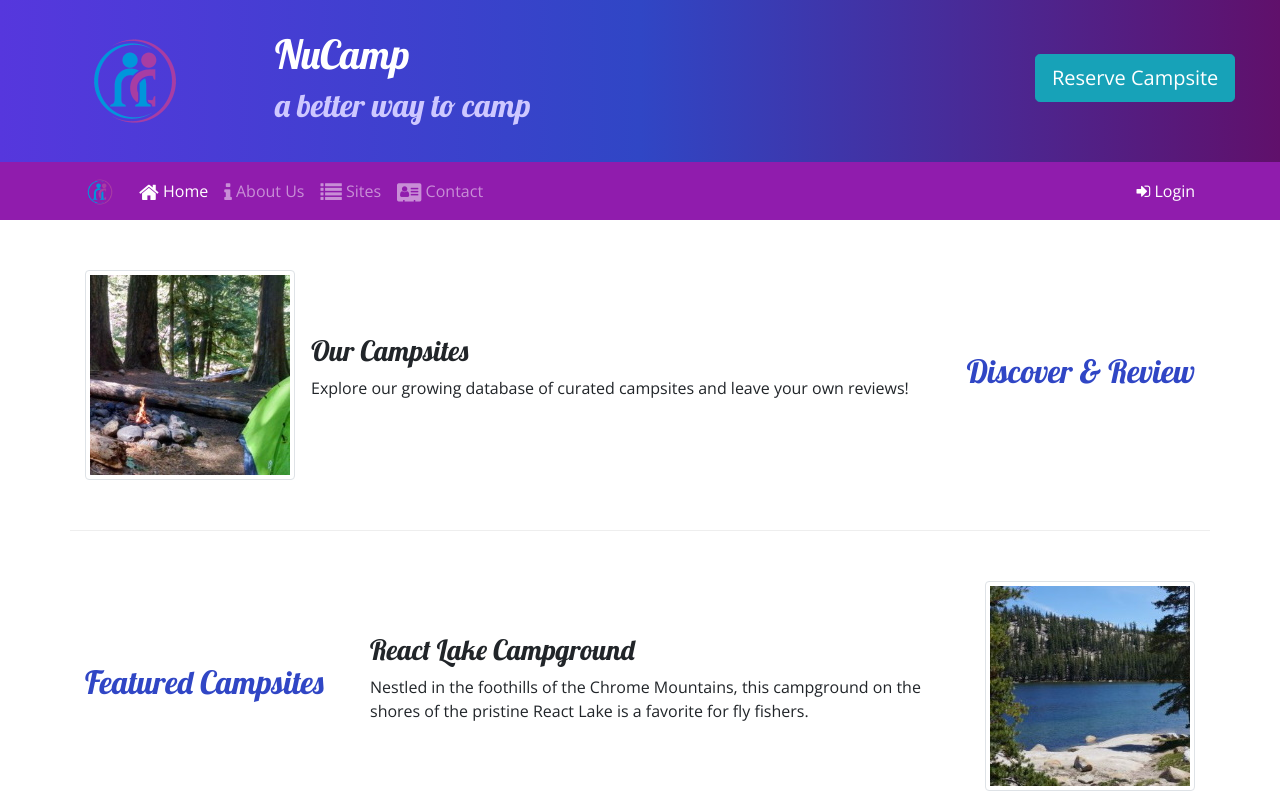
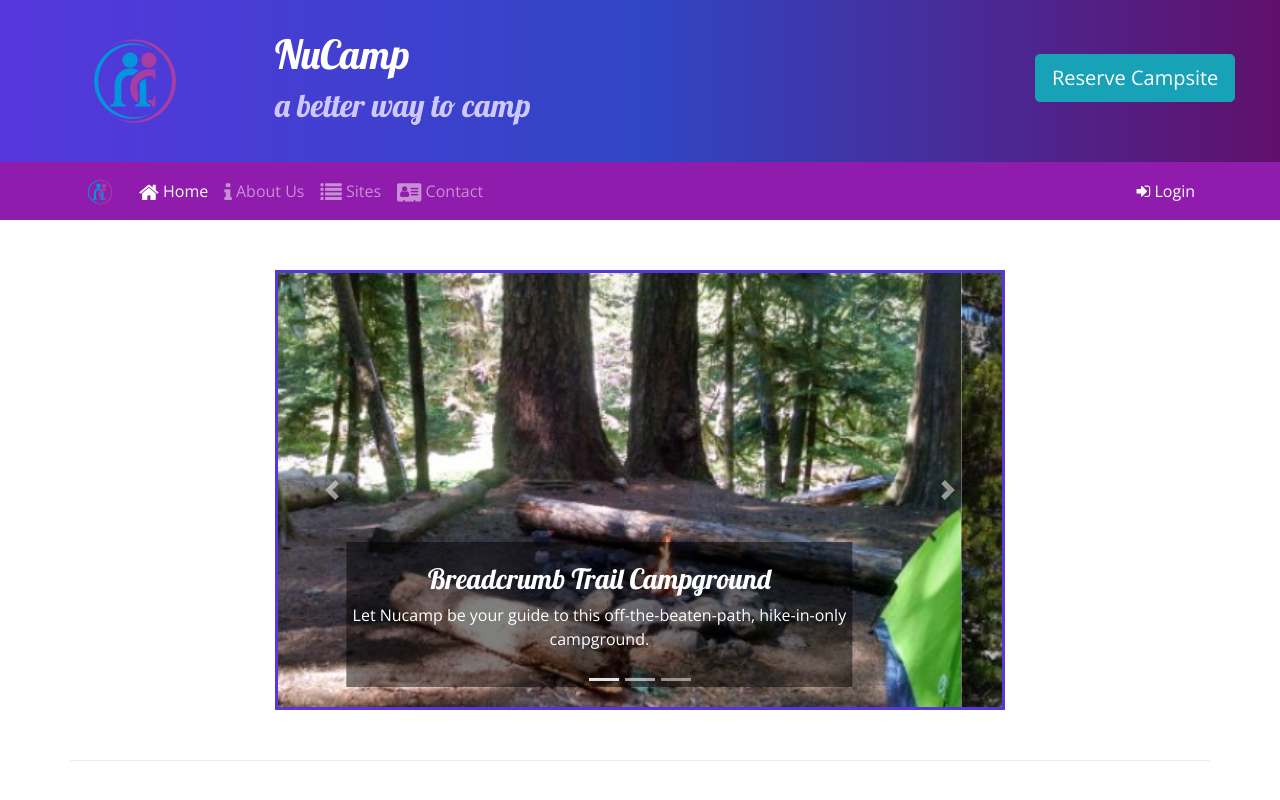
Before and after one commit to KitsuneMiko/bootstrap-practice, a website: page index.html in a window 1280 px wide. Shown: the top 800 px of the page. Drawn offline with nearby package versions, Linux system fonts and the light colour scheme.

Commit message:
Carousel

```diff
--- a/css/styles.css
+++ b/css/styles.css
@@ -40,3 +40,11 @@ a, a:hover {
     color: inherit;
     text-decoration: none;
 }
+
+.carousel-caption {
+    background-color: rgba(0, 0, 0, 0.5);
+}
+
+.carousel {
+    border: solid #5637dd;
+}
--- a/index.html
+++ b/index.html
@@ -106,6 +106,52 @@
     </div>
 
     <div class="container">
+        <div class="row row-content">
+            <div class="col-md-8 mx-auto">
+                <div id="homeCarousel" class="carousel slide" data-ride="carousel">
+                    <div class="carousel-inner">
+                        <div class="carousel-item active">
+                            <img src="img/breadcrumb-trail.jpg" alt="Breadcrumb Trail Campground" class="d-block w-100">
+                            <div class="carousel-caption">
+                                <h3>Breadcrumb Trail Campground</h3>
+                                <p class="d-none d-sm-block">Let Nucamp be your guide to this off-the-beaten-path, hike-in-only campground.</p>
+                            </div>
+                        </div>
+                        <div class="carousel-item">
+                            <img src="img/react-lake.jpg" alt="React Lake Campground" class="d-block w-100">
+                            <div class="carousel-caption">
+                                <h3>React Lake Campground</h3>
+                                <p class="d-none d-sm-block">Nestled in the foothills of the Chrome Mountains, this campground on the shores of the pristine React Lake is a favorite for fly fishers.</p>
+                            </div>
+                        </div>
+                        <div class="carousel-item">
+                            <img src="img/chrome-river.jpg" alt="Chrome River Campground" class="d-block w-100">
+                            <div class="carousel-caption">
+                                <h3>Chrome River Campground</h3>
+                                <p class="d-none d-sm-block">Spend a few sunny days and starry nights beneath a canopy of old-growth firs at this enchanting spot by the Chrome River.</p>
+                            </div>
+                        </div>
+                    </div>
+                    <ol class="carousel-indicators">
+                        <li data-target="#homeCarousel" data-slide-to="0" class="active"></li>
+                        <li data-target="#homeCarousel" data-slide-to="1"></li>
+                        <li data-target="#homeCarousel" data-slide-to="2" ></li>
+                    </ol>
+                    <a href="#homeCarousel" role="button" data-slide="prev" class="carousel-control-prev">
+                        <span class="carousel-control-prev-icon"></span>
+                        <span class="sr-only">
+                            Previous
+                        </span>
+                    </a>
+                    <a href="#homeCarousel" role="button" data-slide="next" class="carousel-control-next">
+                        <span class="carousel-control-next-icon"></span>
+                        <span class="sr-only">
+                            Next
+                        </span>
+                    </a>
+                </div>
+            </div>
+        </div>
         <div class="row row-content align-items-center">
             <div class="col-sm-4 order-sm-last col-md-3">
                 <h2 class="text-sm-right">Discover & Review</h2>
```
